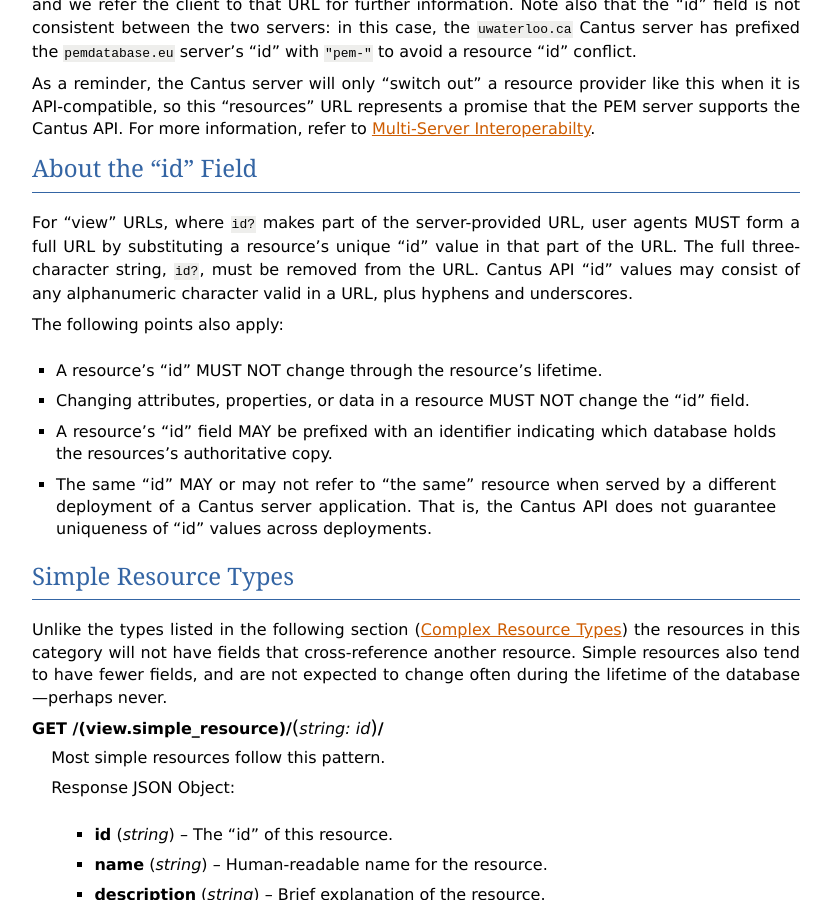
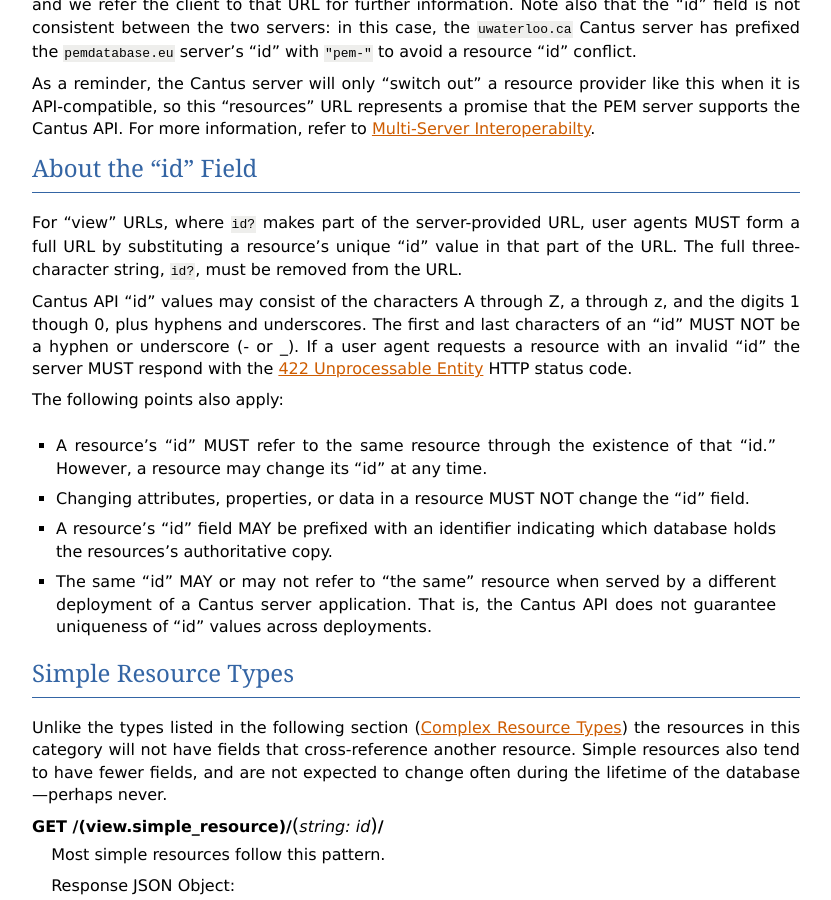
Before and after one commit to CANTUS-Project/api, a Sphinx documentation site: the page built from source/resource_types.rst, in a window 1280 px wide and 900 px high, scrolled down 1399 px. Shown: the whole window, without its empty margins (48-879 px from the left). Built offline with Sphinx 7.4.7, drawn with Linux system fonts in a browser that asks for light colours.

Commit message:
Clarify characters permitted in a resource ID
Closes #19

```diff
--- a/source/resource_types.rst
+++ b/source/resource_types.rst
@@ -95,12 +95,17 @@ About the "id" Field
 
 For "view" URLs, where ``id?`` makes part of the server-provided URL, user agents MUST form a full
 URL by substituting a resource's unique "id" value in that part of the URL. The full three-character
-string, ``id?``, must be removed from the URL. Cantus API "id" values may consist of any alphanumeric
-character valid in a URL, plus hyphens and underscores.
+string, ``id?``, must be removed from the URL.
+
+Cantus API "id" values may consist of the characters A through Z, a through z, and the digits 1
+though 0, plus hyphens and underscores. The first and last characters of an "id" MUST NOT be a
+hyphen or underscore (`-` or `_`). If a user agent requests a resource with an invalid "id" the
+server MUST respond with the :http:statuscode:`422` HTTP status code.
 
 The following points also apply:
 
-- A resource's "id" MUST NOT change through the resource's lifetime.
+- A resource's "id" MUST refer to the same resource through the existence of that "id." However, a
+  resource may change its "id" at any time.
 - Changing attributes, properties, or data in a resource MUST NOT change the "id" field.
 - A resource's "id" field MAY be prefixed with an identifier indicating which database holds the
   resources's authoritative copy.
```
Also changed, not shown: source/http_headers.rst (+5 -5 lines).
